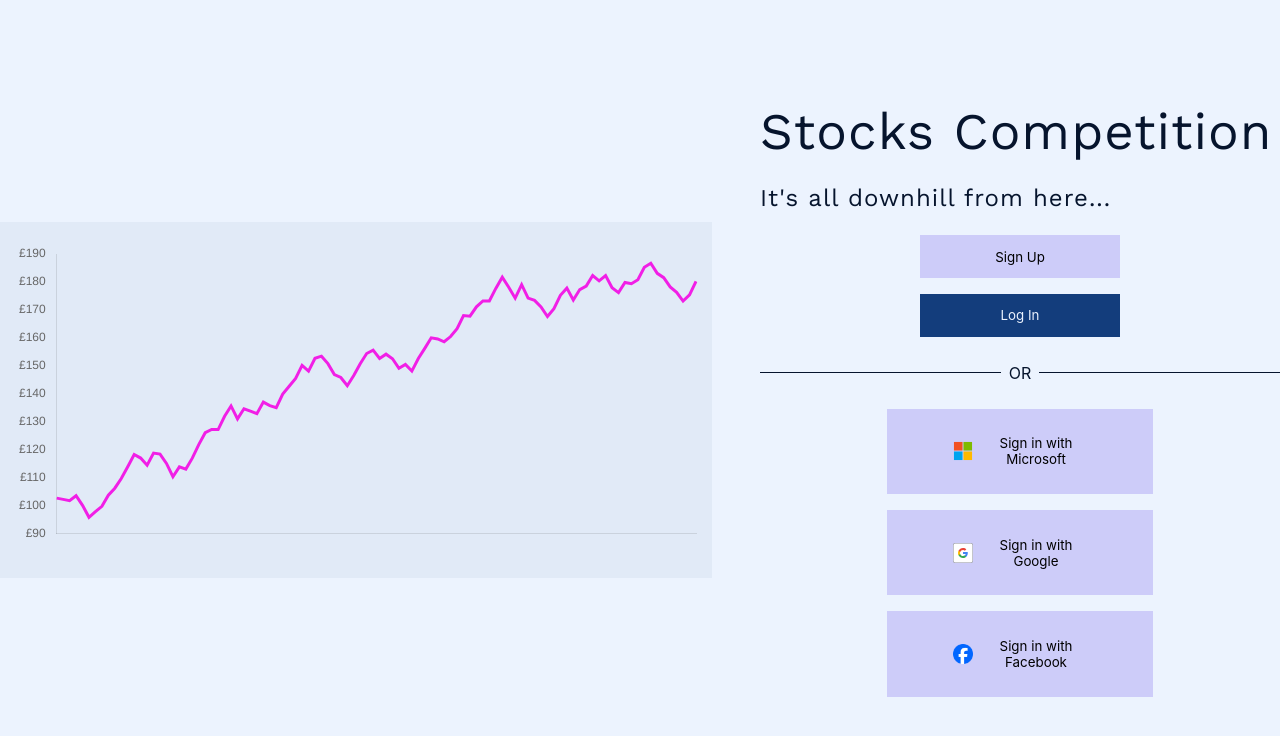
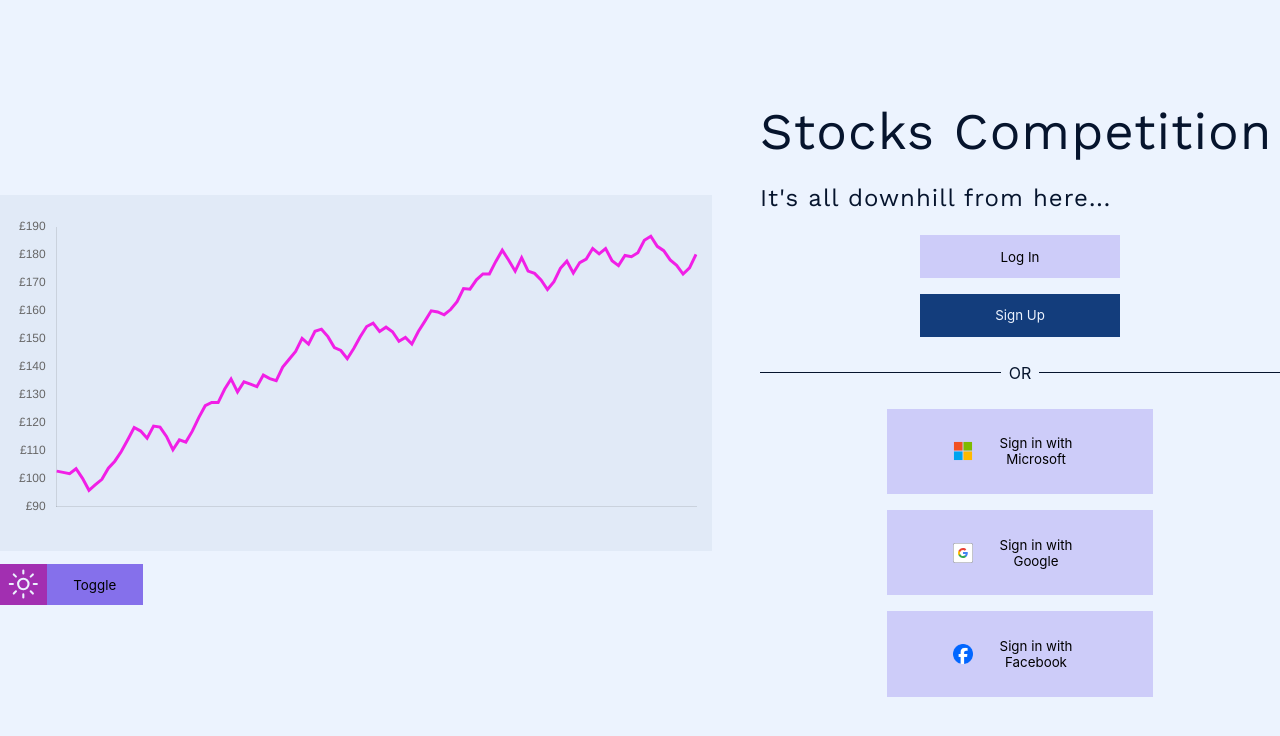
Before and after one commit to ConnorJWalker/StocksCompetition, a React (Vite) app in the folder StocksCompetition.Ui/: page / in a window 1280 px wide. Shown: the top 736 px of the page. Built offline with nearby package versions, Linux system fonts and the light colour scheme; the HTML template or start-up script is replaced by a standard one; a web font is replaced by a local one.

Commit message:
added toggling colour themes

```diff
--- a/StocksCompetition.Ui/index.html
+++ b/StocksCompetition.Ui/index.html
@@ -8,9 +8,9 @@
     <link href="https://fonts.googleapis.com/css2?family=Work+Sans&display=swap" rel="stylesheet">
     <link href="https://fonts.googleapis.com/css2?family=Lexend+Exa&display=swap" rel="stylesheet">
     <meta name="viewport" content="width=device-width, initial-scale=1.0" />
-    <title>Vite + React + TS</title>
+    <title>Stocks Competition</title>
 </head>
-<body>
+<body data-theme="">
     <div id="root"></div>
     <script type="module" src="/src/main.tsx"></script>
 </body>
--- a/StocksCompetition.Ui/src/app.tsx
+++ b/StocksCompetition.Ui/src/app.tsx
@@ -1,10 +1,15 @@
 import { Chart as ChartJs, Legend, LinearScale, LineElement, PointElement, Tooltip, CategoryScale } from 'chart.js'
 import { Authentication } from '@pages/authentication'
+import { ThemeProvider } from '@providers/theme-provider'
 
 ChartJs.register(Legend, LinearScale, LineElement, PointElement, Tooltip, CategoryScale)
 
 const App = () => {
-    return <Authentication />
+    return (
+        <ThemeProvider>
+            <Authentication />
+        </ThemeProvider>
+    )
 }
 
 export default App
--- a/StocksCompetition.Ui/src/components/authentication/authentication-options.tsx
+++ b/StocksCompetition.Ui/src/components/authentication/authentication-options.tsx
@@ -5,12 +5,12 @@ export const AuthenticationOptions = ({ changeForm }: AuthenticationFormProps) =
     return (
         <>
             <section className='api-authentication-buttons'>
-                <button onClick={() => changeForm(AuthenticationFormType.SignupCredentials)}>Sign Up</button>
+                <button onClick={() => changeForm(AuthenticationFormType.Login)}>
+                    Log In
+                </button>
                 <button
                     className='action'
-                    onClick={() => changeForm(AuthenticationFormType.Login)}>
-                    Log In
-                </button>
+                    onClick={() => changeForm(AuthenticationFormType.SignupCredentials)}>Sign Up</button>
             </section>
 
             <div className='divider'>
--- /dev/null
+++ b/StocksCompetition.Ui/src/components/authentication/theme-toggle.tsx
@@ -0,0 +1,17 @@
+import { useContext } from 'react'
+import { SunIcon } from '@components/icons/sun-icon'
+import { MoonIcon } from '@components/icons/moon-icon'
+import { ThemeContext } from '@context/theme-context'
+
+export const ThemeToggle = () => {
+    const { theme, setTheme } = useContext(ThemeContext)
+
+    return (
+        <button className='theme-toggle' onClick={() => setTheme(theme === 'dark' ? 'light' : 'dark')}>
+            <span className='icon-container'>
+                { theme === 'dark' ? <MoonIcon /> : <SunIcon /> }
+            </span>
+            <span className='text-container'>Toggle</span>
+        </button>
+    )
+}
--- /dev/null
+++ b/StocksCompetition.Ui/src/components/icons/moon-icon.tsx
@@ -0,0 +1,9 @@
+export const MoonIcon = () => (
+    <svg xmlns='http://www.w3.org/2000/svg'
+         className='ionicon'
+         viewBox='0 0 512 512'>
+        <path
+            d='M160 136c0-30.62 4.51-61.61 16-88C99.57 81.27 48 159.32 48 248c0 119.29 96.71 216 216 216 88.68 0 166.73-51.57 200-128-26.39 11.49-57.38 16-88 16-119.29 0-216-96.71-216-216z'
+            fill='none' stroke='currentColor' strokeLinecap='round' strokeLinejoin='round' strokeWidth='32'/>
+    </svg>
+)
--- /dev/null
+++ b/StocksCompetition.Ui/src/components/icons/sun-icon.tsx
@@ -0,0 +1,7 @@
+export const SunIcon = () => (
+    <svg xmlns="http://www.w3.org/2000/svg" className="ionicon" viewBox="0 0 512 512">
+        <path fill="none" stroke="currentColor" strokeLinecap="round" strokeMiterlimit="10" strokeWidth="32"
+              d="M256 48v48M256 416v48M403.08 108.92l-33.94 33.94M142.86 369.14l-33.94 33.94M464 256h-48M96 256H48M403.08 403.08l-33.94-33.94M142.86 142.86l-33.94-33.94"/>
+        <circle cx="256" cy="256" r="80" fill="none" stroke="currentColor" strokeLinecap="round" strokeMiterlimit="10" strokeWidth="32"/>
+    </svg>
+)
--- /dev/null
+++ b/StocksCompetition.Ui/src/context/theme-context.ts
@@ -0,0 +1,11 @@
+import { createContext } from 'react'
+
+interface IThemeContext {
+    theme: string | null
+    setTheme: (newValue: string) => void
+}
+
+export const ThemeContext = createContext<IThemeContext>({
+    theme: null,
+    setTheme: () => {}
+})
--- a/StocksCompetition.Ui/src/index.css
+++ b/StocksCompetition.Ui/src/index.css
@@ -3,6 +3,15 @@
     line-height: 1.5;
     font-weight: 400;
 
+    color-scheme: light dark;
+
+    font-synthesis: none;
+    text-rendering: optimizeLegibility;
+    -webkit-font-smoothing: antialiased;
+    -moz-osx-font-smoothing: grayscale;
+}
+
+body {
     --text-colour: #d2e0f9;
     --background-colour: #010813;
     --background--colour-light: #08111e;
@@ -11,18 +20,14 @@
     --secondary-colour-light: #0d0c38;
     --accent-colour: #c04fd0;
 
-    color-scheme: light dark;
     color: var(--text-colour);
     background-color: var(--background-colour);
 
-    font-synthesis: none;
-    text-rendering: optimizeLegibility;
-    -webkit-font-smoothing: antialiased;
-    -moz-osx-font-smoothing: grayscale;
+    margin: 0;
+    padding: 0;
 }
 
-@media (prefers-color-scheme: light) {
-    :root {
+body[data-theme=light] {
     --text-colour: #06142d;
     --background-colour: #ecf3fe;
     --background--colour-light: #e1eaf7;
@@ -30,7 +35,6 @@
     --secondary-colour: #8570eb;
     --secondary-colour-light: #cdccf9;
     --accent-colour: #a22fb1;
-    }
 }
 
 #root {
@@ -50,11 +54,6 @@ a {
 }
 a:hover {
     color: #535bf2;
-}
-
-body {
-    margin: 0;
-    padding: 0;
 }
 
 h1, h2, h3, h4, h5, h6 {
@@ -130,8 +129,12 @@ button.link {
     height: 100vh;
 }
 
+.authentication-container .left {
+    max-width: 1200px;
+    width: 100%;
+}
+
 .mock-graph-container {
-    max-width: 1200px;
     width: 100%;
 }
 
@@ -139,6 +142,28 @@ button.link {
     aspect-ratio: 16/9;
     width: 100%;
     background-color: var(--background--colour-light);
+}
+
+.theme-toggle {
+    display: flex;
+    align-items: center;
+    padding: 0;
+    margin-top: 1em;
+    background-color: var(--secondary-colour);
+}
+
+.theme-toggle svg {
+    width: 2.5em;
+    padding: 0.25em 0.5em 0.15em;
+    color: var(--background-colour);
+}
+
+.theme-toggle .icon-container {
+    background-color: var(--accent-colour);
+}
+
+.theme-toggle .text-container {
+    padding: 0 2em;
 }
 
 .authentication-container .divider {
--- a/StocksCompetition.Ui/src/pages/authentication.tsx
+++ b/StocksCompetition.Ui/src/pages/authentication.tsx
@@ -3,6 +3,7 @@ import { MockGraph } from '@components/authentication/mock-graph'
 import { AuthenticationInputs } from '@components/authentication/authentication-inputs'
 import { AuthenticationFormsContext } from '@context/authentication-forms-context'
 import { AuthenticationFormContent, getEmptyNewAuthenticationFormContent } from '@models/authentication/authentication-form-content'
+import { ThemeToggle } from '@components/authentication/theme-toggle'
 
 export const Authentication = () => {
     const [formData, setFormData] = useState<AuthenticationFormContent>(getEmptyNewAuthenticationFormContent())
@@ -10,7 +11,10 @@ export const Authentication = () => {
     return (
         <div className='authentication-container'>
             <AuthenticationFormsContext.Provider value={{ formData, setFormData }}>
-                <MockGraph />
+                <div className='left'>
+                    <MockGraph />
+                    <ThemeToggle />
+                </div>
                 <AuthenticationInputs />
             </AuthenticationFormsContext.Provider>
         </div>
--- /dev/null
+++ b/StocksCompetition.Ui/src/providers/theme-provider.tsx
@@ -0,0 +1,44 @@
+import { ReactNode, useEffect, useRef, useState } from 'react'
+import { ThemeContext } from '@context/theme-context'
+
+interface props { children: ReactNode }
+
+export const ThemeProvider = ({ children }: props) => {
+    const [theme, setTheme] = useState('')
+    const fromBrowserPreferences = useRef(true)
+
+    useEffect(() => {
+        const storedTheme = localStorage.getItem('theme')
+        if (storedTheme !== null) {
+            setTheme(storedTheme)
+            fromBrowserPreferences.current = false
+
+            return
+        }
+
+        const onThemeChange = (e: MediaQueryListEvent) => setTheme(e.matches ? 'light' : 'dark')
+        const themeMediaQuery = window.matchMedia('(prefers-color-scheme: light)')
+        themeMediaQuery.onchange = onThemeChange
+        setTheme(themeMediaQuery.matches ? 'light' : 'dark')
+
+        return () => themeMediaQuery.removeEventListener('change', onThemeChange)
+    }, [])
+
+    useEffect(() => {
+        document.body.dataset.theme = theme
+        if (!fromBrowserPreferences.current && theme !== '') {
+            localStorage.setItem('theme', theme)
+        }
+    }, [theme])
+
+    const setOverrideTheme = (newValue: string) => {
+        fromBrowserPreferences.current = false
+        setTheme(newValue)
+    }
+
+    return (
+        <ThemeContext.Provider value={{ theme, setTheme: setOverrideTheme }}>
+            { children }
+        </ThemeContext.Provider>
+    )
+}
--- a/StocksCompetition.Ui/tsconfig.json
+++ b/StocksCompetition.Ui/tsconfig.json
@@ -27,7 +27,8 @@
             "@components/*": [ "./components/*" ],
             "@models/*": [ "./models/*" ],
             "@utilities/*": [ "./utilities/*" ],
-            "@context/*": [ "./context/*" ]
+            "@context/*": [ "./context/*" ],
+            "@providers/*": [ "./providers/*" ]
         }
     },
     "include": ["src"],
--- a/StocksCompetition.Ui/vite.config.ts
+++ b/StocksCompetition.Ui/vite.config.ts
@@ -10,7 +10,8 @@ export default defineConfig({
             { find: '@pages', replacement: path.resolve(__dirname, 'src', 'pages') },
             { find: '@models', replacement: path.resolve(__dirname, 'src', 'models') },
             { find: '@utilities', replacement: path.resolve(__dirname, 'src', 'utilities') },
-            { find: '@context', replacement: path.resolve(__dirname, 'src', 'context') }
+            { find: '@context', replacement: path.resolve(__dirname, 'src', 'context') },
+            { find: '@providers', replacement: path.resolve(__dirname, 'src', 'providers') }
         ]
     }
 })
```
Lines whose indentation alone changed are shown as unchanged.
